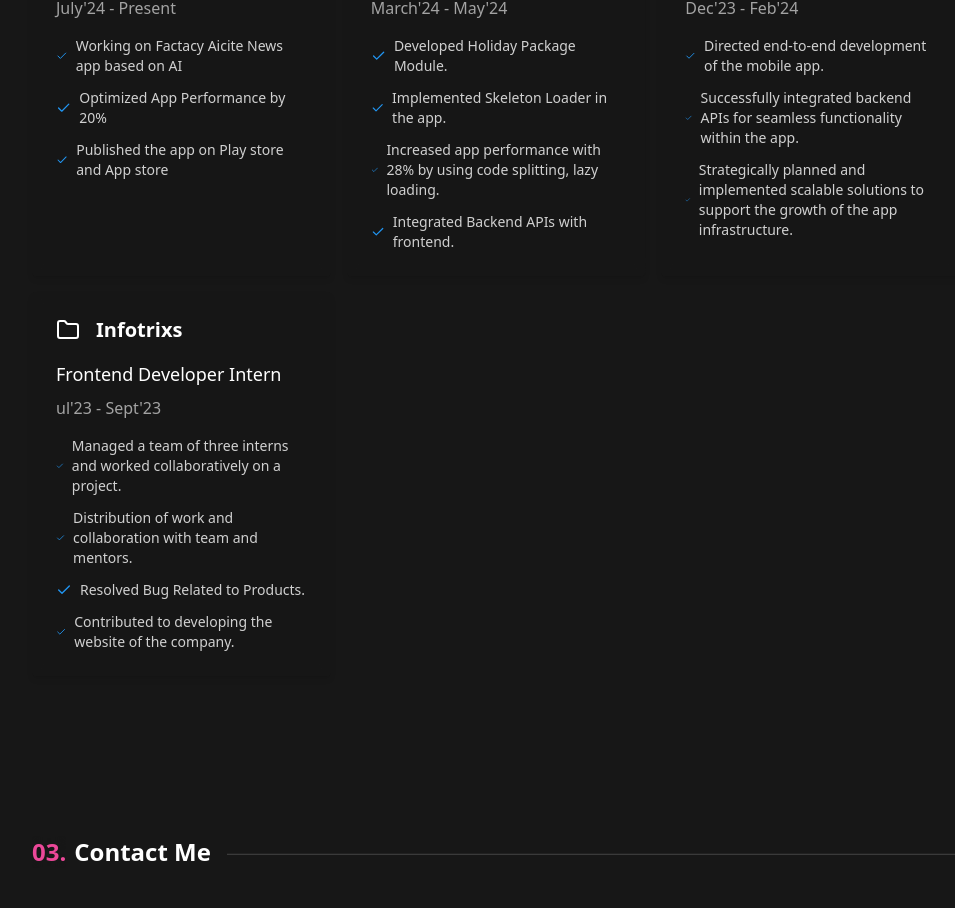
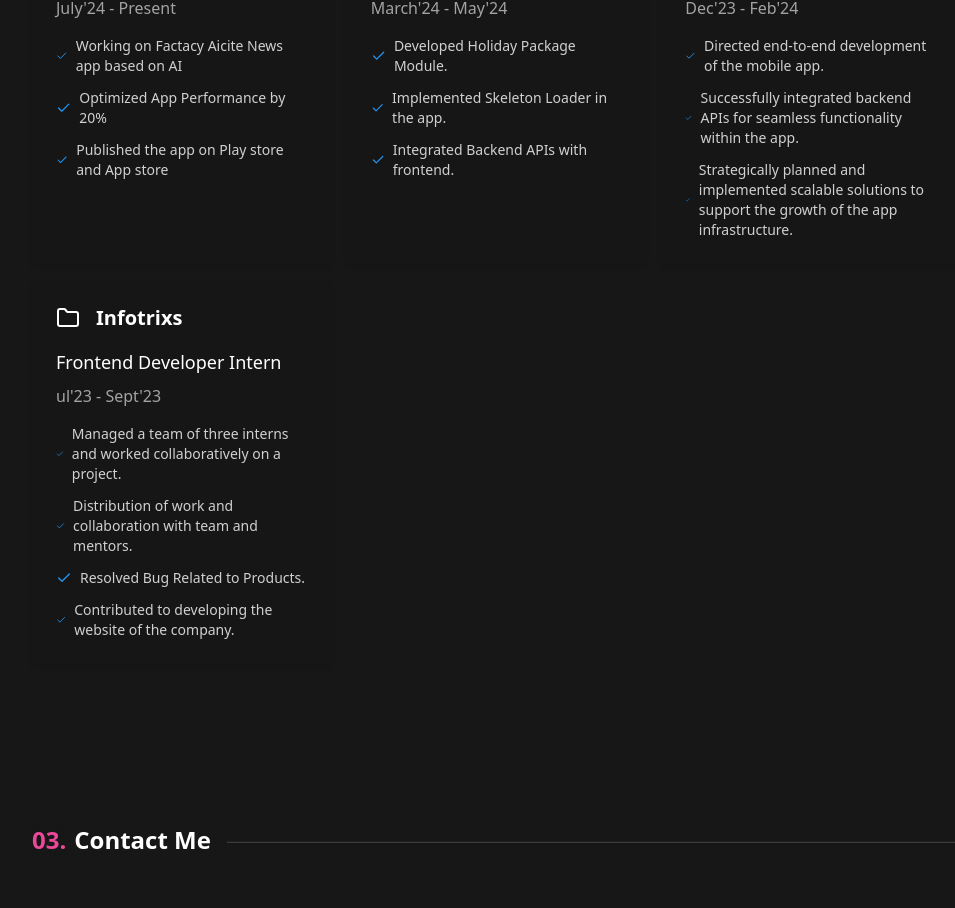
Before and after one commit to KunalPrajapati/PortfolioV3, a Next.js app: page / in a window 1280 px wide. Shown: the part 2036-2944 px from the top of the page, without its empty margins (144-1099 px from the left). Built offline with nearby package versions, Linux system fonts and the light colour scheme.

Commit message:
ui update

```diff
--- a/src/Components/Experience/Experience.tsx
+++ b/src/Components/Experience/Experience.tsx
@@ -15,7 +15,6 @@ const date2 = "March'24 - May'24";
 const tasks2 = [
     'Developed Holiday Package Module.',
     'Implemented Skeleton Loader in the app.',
-    'Increased app performance with 28% by using code splitting, lazy loading.',
     'Integrated Backend APIs with frontend.'
 ];
 
```
